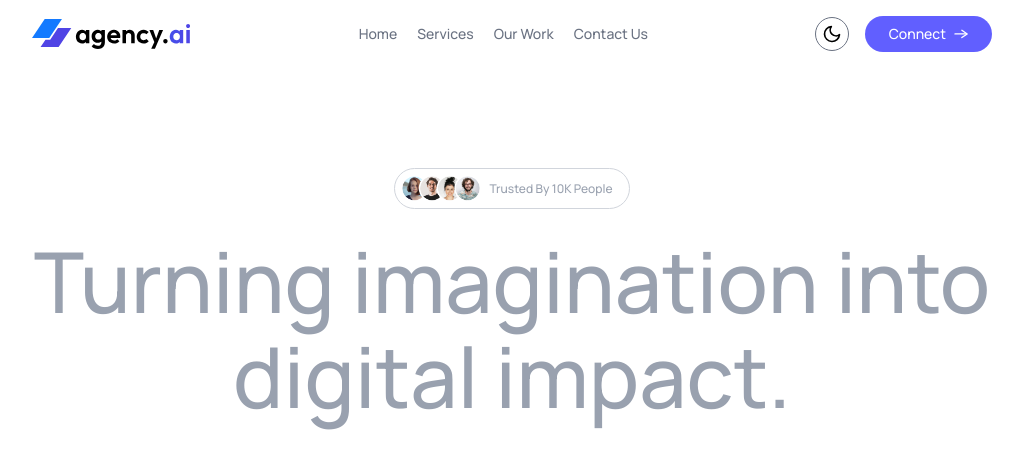
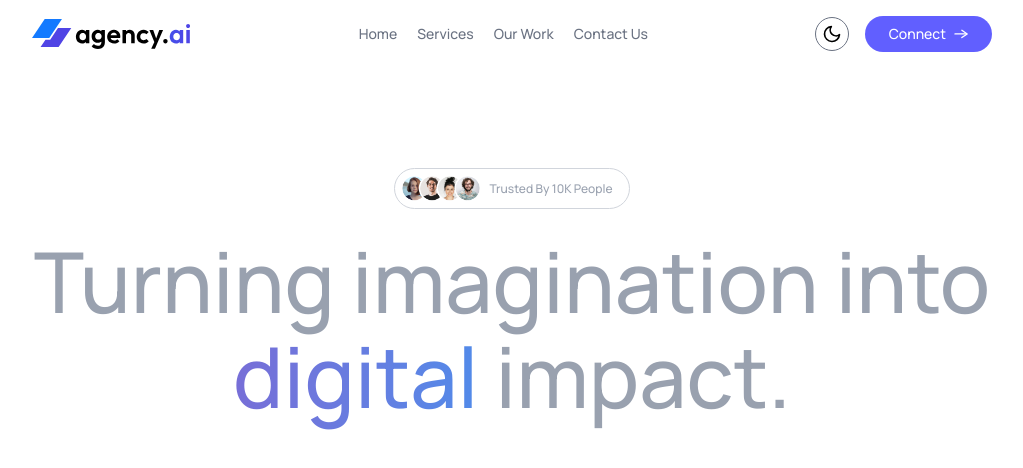
Before and after one commit to Anjana-20782/agency-ai, a React (Vite) app: page / in a window 1280 px wide. Shown: the top 468 px of the page, without its empty margins (128-1151 px from the left). Built offline with nearby package versions, Linux system fonts and the light colour scheme.

Commit message:
a heading created

```diff
--- a/src/components/Hero.jsx
+++ b/src/components/Hero.jsx
@@ -12,7 +12,7 @@
             </div>
 
             <h1 className="text-4xl sm:text-5xl md:text-6xl xl:text-[84px] font-medium xl:leading-[95px] max-w-5xl">Turning imagination into
-                <span className=""> digital </span>
+                <span className="bg-gradient-to-r from-[#776ed7] to-[#4d8cea] bg-clip-text text-transparent"> digital </span>
                 impact.</h1>
         </div>
      )
```
